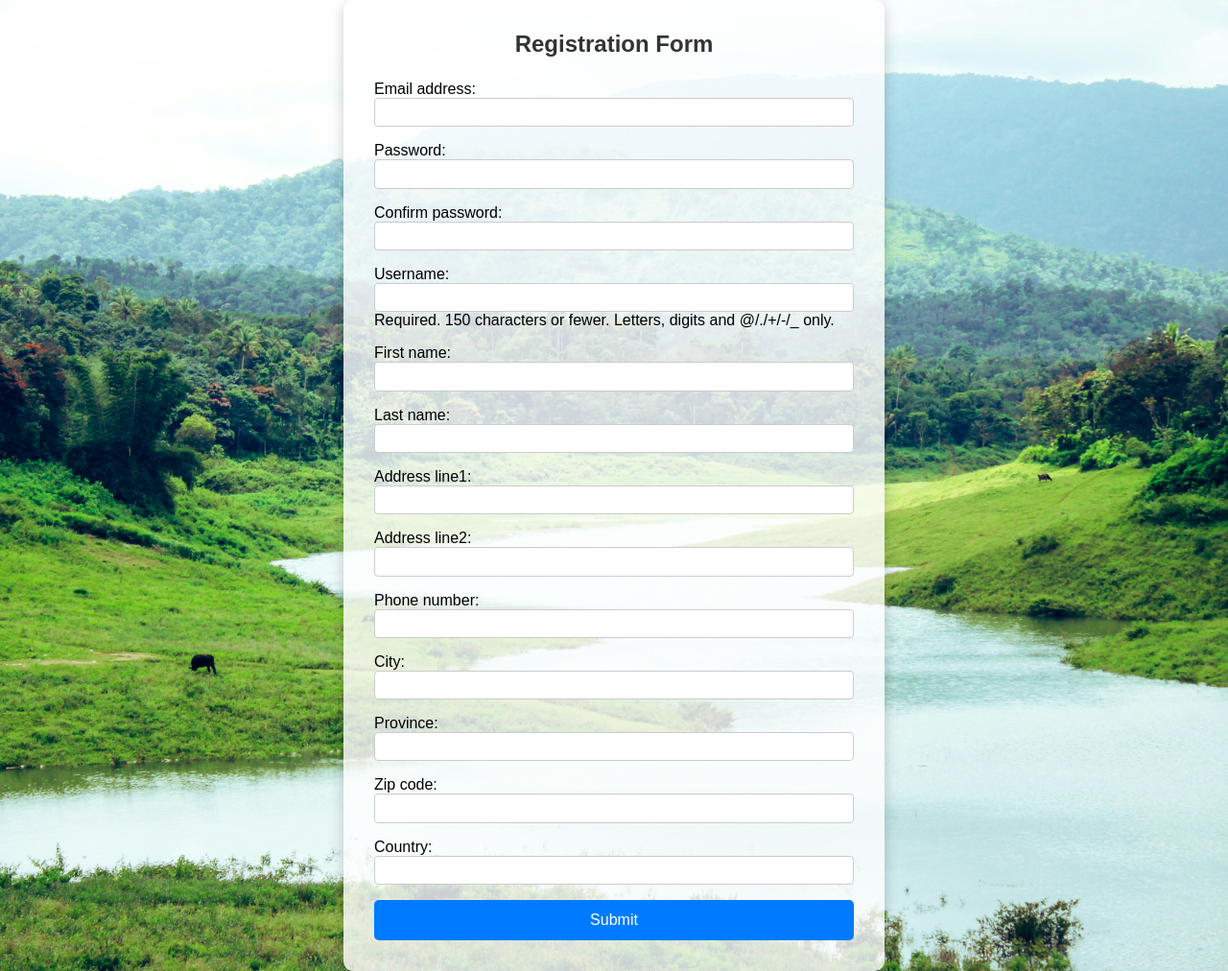
After one commit to Manasakondaveeti/GreenLeafHub, a Django app: page /signup/ in a window 1280 px wide. The commit adds this page. Shown: the whole page at 96% size. Run offline with Django 5.2, Linux system fonts and the light colour scheme.

Commit message:
Authentication signup and login

```diff
--- a/GreenLeafHub/settings.py
+++ b/GreenLeafHub/settings.py
@@ -127,3 +127,7 @@
 # https://docs.djangoproject.com/en/5.0/ref/settings/#default-auto-field
 
 DEFAULT_AUTO_FIELD = 'django.db.models.BigAutoField'
+
+
+#LOGIN_REDIRECT_URL='/'
+#LOGOUT_REDIRECT_URL='/logout'
--- a/GreenLeafHub/urls.py
+++ b/GreenLeafHub/urls.py
@@ -16,10 +16,16 @@ Including another URLconf
 """
 from django.contrib import admin
 from django.urls import path
+from django.conf.urls import include
 
-from GreenWebsite.views import dashboard
+from GreenWebsite.views import dashboard, logout_user, signup_view, login_user
 
 urlpatterns = [
     path('admin/', admin.site.urls),
+    path('', dashboard, name='home'),
     path('dashboard/', dashboard, name='dashboard'),
+    #path('accounts/', include('django.contrib.auth.urls')),
+    path('login/', login_user, name='login'),
+    path('logout/', logout_user, name='logout'),
+    path('signup/', signup_view, name='signup'),
 ]
--- a/GreenWebsite/admin.py
+++ b/GreenWebsite/admin.py
@@ -1,5 +1,5 @@
 from django.contrib import admin
-from .models import Product
+from .models import Product,UserProfile
 
 admin.site.register(Product)
-# Register your models here.
+admin.site.register(UserProfile)
--- /dev/null
+++ b/GreenWebsite/forms.py
@@ -0,0 +1,26 @@
+from django import forms
+from GreenWebsite.models import UserProfile
+
+class UserForm(forms.ModelForm):
+    confirm_password = forms.CharField(widget=forms.PasswordInput)
+    class Meta:
+        model = UserProfile
+        fields = ['email','password','confirm_password','username','first_name', 'last_name', 'address_line1', 'address_line2','phone_number', 'city', 'province', 'zip_code', 'country']
+        widgets = {
+            'password': forms.PasswordInput(),  # Use PasswordInput widget for password field
+        }
+
+    def clean(self):
+        cleaned_data = super().clean()
+        password = cleaned_data.get("password")
+        confirm_password = cleaned_data.get("confirm_password")
+
+        if password and confirm_password and password != confirm_password:
+            raise forms.ValidationError("Passwords do not match. Please try again.")
+
+        return cleaned_data
+
+
+class LoginForm(forms.Form):
+    username = forms.CharField(label='Username', max_length=100)
+    password = forms.CharField(label='Password', widget=forms.PasswordInput)
--- a/GreenWebsite/models.py
+++ b/GreenWebsite/models.py
@@ -1,4 +1,5 @@
 from django.db import models
+from django.contrib.auth.models import User
 
 # Create your models here.
 
@@ -10,3 +11,15 @@ class Product(models.Model):
     description = models.TextField()
     review_count = models.IntegerField(default=0)
     rating = models.FloatField(default=0.0)
+
+class UserProfile(User):
+    address_line1 = models.CharField(max_length=100)
+    address_line2 = models.CharField(max_length=100)
+    phone_number = models.CharField(max_length=10)
+    city = models.CharField(max_length=20)
+    province = models.CharField(max_length=20)
+    country = models.CharField(max_length=15)
+    zip_code = models.CharField(max_length=6)
+
+    def __str__(self):
+        return self.username
--- a/GreenWebsite/views.py
+++ b/GreenWebsite/views.py
@@ -1,7 +1,47 @@
-from django.shortcuts import render
-from .models import Product
+from django.shortcuts import render, redirect
+from django.contrib.auth import authenticate, login, logout
+from django.http import HttpResponseRedirect
+from .models import Product,UserProfile
+from . import forms
 
 def dashboard(request):
     products = Product.objects.all()
     return render(request, 'dashboard.html', {'products': products})
 # Create your views here.
+
+
+def signup_view(request):
+    form = forms.UserForm()
+    if request.method == 'POST':
+        form = forms.UserForm(request.POST)
+        if form.is_valid():
+            user = form.save()
+            user.set_password(user.password)
+            user.save()
+            return redirect('login')
+    print("this should print",request.method)
+    return render(request, 'registration/signup.html', {'form':form})
+
+
+
+def login_user(request):
+    if request.method == 'POST':
+        form = forms.LoginForm(request.POST)
+        if form.is_valid():
+            username = form.cleaned_data['username']
+            password = form.cleaned_data['password']
+            user = authenticate(request, username=username, password=password)
+            if user is not None:
+                login(request, user)
+                return redirect('dashboard')  # Redirect to dashboard on successful login
+            else:
+                # Handle invalid credentials
+                form.add_error(None, 'Invalid username or password.')
+    else:
+        form = forms.LoginForm()
+
+    return render(request, 'registration/login.html', {'form': form})
+
+def logout_user(request):
+    logout(request)
+    return redirect('dashboard')
--- /dev/null
+++ b/static/forms.css
@@ -0,0 +1,57 @@
+body {
+    background-image: url('assets/green-bg.jpg');
+    background-size: cover;
+    background-position: center;
+    font-family: Arial, sans-serif;
+    background-color: #00f9;
+    margin: 0;
+    padding: 0;
+    display: flex;
+    justify-content: center;
+    align-items: center;
+    min-height: 100vh; /* Ensure the body covers the full viewport height */
+}
+
+.form-style {
+    max-width: 500px;
+    width: 100%;
+    padding: 2em;
+    background: rgba(255, 255, 255, 0.8); /* White background with transparency */
+    border-radius: 10px;
+    box-shadow: 0 4px 15px rgba(0, 0, 0, 0.2);
+}
+
+.form-style h1 {
+    text-align: center;
+    margin-top: 0; /* Remove default margin */
+    margin-bottom: 1em;
+    font-size: 1.5em;
+    color: #333;
+}
+
+.form-style input[type="text"],
+.form-style input[type="email"],
+.form-style input[type="password"] {
+    width: 100%;
+    padding: 0.5em;
+    margin: auto; /* Add spacing between input fields */
+    border: 1px solid #ccc;
+    border-radius: 4px;
+    box-sizing: border-box;
+}
+
+.form-style input[type="submit"] {
+    width: 100%;
+    padding: 0.75em;
+    color: #fff;
+    background-color: #007BFF;
+    border: none;
+    border-radius: 5px;
+    cursor: pointer;
+    font-size: 1em;
+    transition: background-color 0.3s ease;
+}
+
+.form-style input[type="submit"]:hover {
+    background-color: #0056b3;
+}
--- /dev/null
+++ b/templates/registration/signup.html
@@ -0,0 +1,21 @@
+{% load static %}
+<!DOCTYPE html>
+<html lang="en">
+<head>
+    <meta charset="UTF-8">
+    <link rel="stylesheet" href="{% static 'forms.css' %}">
+    <title>Title</title>
+</head>
+<body>
+
+    <div class="form-style">
+        <h1>Registration Form</h1>
+        <form class="" method="post">
+        {{form.as_p}}
+        {% csrf_token %}
+        <input type="submit" class="btn btn-primary" value="Submit">
+    </form>
+    </div>
+
+</body>
+</html>
```
Also changed, not shown: templates/dashboard.html (+8 -0 lines), templates/registration/login.html (added, +19 -0 lines), templates/registration/logout.html (added, +12 -0 lines), templates/registration_success.html (added, +10 -0 lines), GreenWebsite/migrations/0002_userprofile.py (added), GreenWebsite/migrations/0003_remove_userprofile_user_name.py (added), db.sqlite3, static/assets/green-bg.jpg (added).
